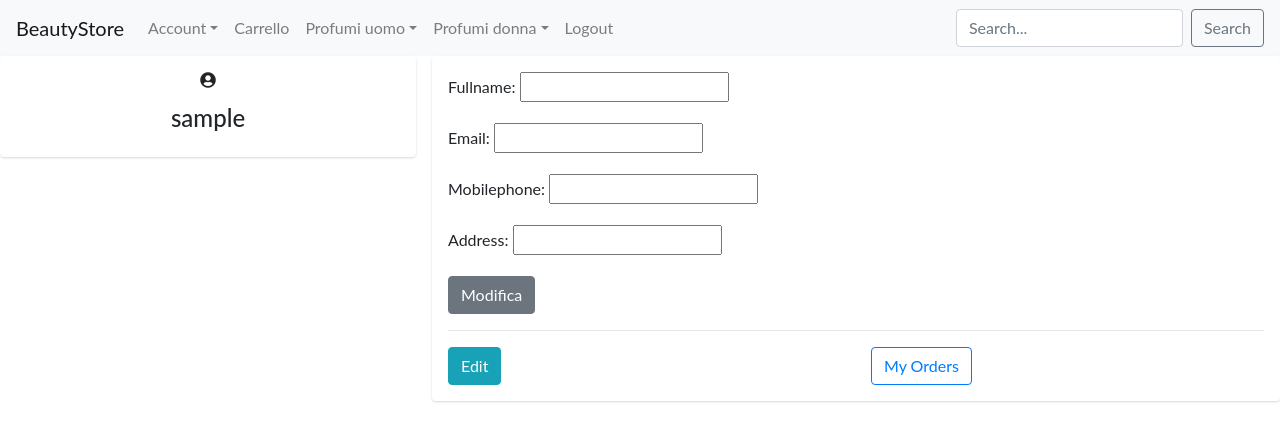
After one commit to cristinacorghi/BeautyProject, a Django app: page /profile/ in a window 1280 px wide. The commit adds this page. Shown: the top 441 px of the page. Run offline with Django 3.2, Linux system fonts and the light colour scheme; the visitor is signed in with stand-in values (Sample User, id 1); some libraries are stand-ins or nearby versions.

Commit message:
aggiunto profilo utente

```diff
--- a/beautyproject/settings.py
+++ b/beautyproject/settings.py
@@ -15,7 +15,6 @@ from pathlib import Path
 # Build paths inside the project like this: BASE_DIR / 'subdir'.
 BASE_DIR = Path(__file__).resolve().parent.parent
 
-
 # Quick-start development settings - unsuitable for production
 # See https://docs.djangoproject.com/en/3.2/howto/deployment/checklist/
 
@@ -26,7 +25,6 @@ SECRET_KEY = 'django-insecure-vi@6$q$ou8+*_vz_+v2m=j1n2db6)_fkq4o@@)s9bb$$05rw@*
 DEBUG = True
 
 ALLOWED_HOSTS = []
-
 
 # Application definition
 
@@ -71,7 +69,6 @@ TEMPLATES = [
 
 WSGI_APPLICATION = 'beautyproject.wsgi.application'
 
-
 # Database
 # https://docs.djangoproject.com/en/3.2/ref/settings/#databases
 
@@ -81,7 +78,6 @@ DATABASES = {
         'NAME': BASE_DIR / 'db.sqlite3',
     }
 }
-
 
 # Password validation
 # https://docs.djangoproject.com/en/3.2/ref/settings/#auth-password-validators
@@ -101,7 +97,6 @@ AUTH_PASSWORD_VALIDATORS = [
     },
 ]
 
-
 # Internationalization
 # https://docs.djangoproject.com/en/3.2/topics/i18n/
 
@@ -115,7 +110,6 @@ USE_L10N = True
 
 USE_TZ = True
 
-
 # Static files (CSS, JavaScript, Images)
 # https://docs.djangoproject.com/en/3.2/howto/static-files/
 
--- a/beautyproject/urls.py
+++ b/beautyproject/urls.py
@@ -23,4 +23,7 @@ urlpatterns = [
     path('admin/', admin.site.urls),
     path('login/', views.login_view, name='Accedi'),
     path('register/', UserCreationView.as_view(), name='Registration'),
+    path('logout/', views.logout_view, name='Logout'),
+    path('profile/', views.Profile, name='Profile'),
+    path('search_bar/', views.SearchBar, name='SearchBar'),
 ]
--- a/beautyproject/views.py
+++ b/beautyproject/views.py
@@ -9,6 +9,8 @@ from django.contrib.auth import (
 from django.urls import reverse_lazy
 from django.views.generic import CreateView
 from forms.loginForm import UserLoginForm
+from forms.profileForm import ProfileForm
+from django.contrib.auth.models import User
 
 
 def Base(request):
@@ -36,6 +38,50 @@ class UserCreationView(CreateView):
     success_url = reverse_lazy('/')
 
 
+def Profile(request):
+    form = ProfileForm(request.POST or None)
+    title = 'profilo'
+
+    if form.is_valid():
+        fullName = form.cleaned_data.get('fullName')
+        email = form.cleaned_data.get('email')
+        mobilePhone = form.cleaned_data.get('mobilePhone')
+        address = form.cleaned_data.get('address')
+        print("sono il fullname -> " + fullName)
+        print("sono il email -> " + email)
+        print("sono il mobilePhone -> " + mobilePhone)
+        print("sono il address -> " + address)
+        '''
+        in questo modo estraggo univocamente l'utente
+
+        ----> DA FARE:
+        - estrapolare attuale utente loggato, prenderne l'ID e estrarre tutti i suoi dati salvati nel db
+        filtrando l'oggetto user (qua sotto).
+        user = User.objects.filter(id="(id attuale loggato)")
+        '''
+
+        user = User.objects.filter(username="cristina")
+
+        '''in questo modo ho elencato tutti i campi dell'oggetto user'''
+        print(user.values_list())
+        '''a questo punto andare a modificare i campi estratti e memorizzare l'oggetto modificato nel db
+        sovrascrivendo quello vecchio (vedere su internet)'''
+
+    else:
+        print("sono il GET")
+    return render(request, 'profile.html', {'form': form, 'title': title})
+
+
 def logout_view(request):
     logout(request)
-    return redirect('/')
+    return render(request, 'logout.html')
+
+
+def SearchBar(request):
+    if request.method == 'POST':
+        searched = request.POST['searched']
+        venues = Product.objects.filter(name__contains=searched)
+        return render(request, 'search_bar.html', {'searched': searched, 'venues': venues})
+        '''12:37'''
+    else:
+        return render(request, 'search_bar.html')
--- /dev/null
+++ b/forms/profileForm.py
@@ -0,0 +1,14 @@
+from django import forms
+from django.contrib.auth import (
+    authenticate,
+    get_user_model,
+)
+
+User = get_user_model()
+
+
+class ProfileForm(forms.Form):
+    fullName = forms.CharField(max_length=150)
+    email = forms.EmailField(widget=forms.EmailInput)
+    mobilePhone = forms.CharField(max_length=10)
+    address = forms.CharField(max_length=150)
--- /dev/null
+++ b/static/css/profile.css
@@ -0,0 +1,44 @@
+.card {
+    box-shadow: 0 1px 3px 0 rgba(0,0,0,.1), 0 1px 2px 0 rgba(0,0,0,.06);  /*ombra*/
+}
+
+.card {
+    position: relative;
+    display: flex;
+    flex-direction: column;
+    min-width: 0;
+    word-wrap: break-word;
+    background-color: #fff;
+    background-clip: border-box;
+    border: 0 solid rgba(0,0,0,.125);
+    border-radius: .25rem;
+}
+
+.card-body {
+    flex: 1 1 auto;
+    min-height: 1px;
+    padding: 1rem;
+}
+
+.gutters-sm {
+    margin-right: -8px;
+    margin-left: -8px;
+}
+
+.gutters-sm>.col, .gutters-sm>[class*=col-] {
+    padding-right: 8px;
+    padding-left: 8px;
+}
+.mb-3, .my-3 {
+    margin-bottom: 1rem!important;
+}
+
+.bg-gray-300 {
+    background-color: #e2e8f0;
+}
+.h-100 {
+    height: 100%!important;
+}
+.shadow-none {
+    box-shadow: none!important;
+}
--- a/templates/base.html
+++ b/templates/base.html
@@ -7,6 +7,10 @@
     <link rel="stylesheet"  href="{%  static  'css/bootstrap-grid.css'  %}">
     <link rel="stylesheet"  href="{%  static  'css/bootstrap-reboot.css'  %}">
     <link rel="stylesheet"  href="{%  static  'css/custom.css'  %}">
+    <link rel="stylesheet"  href="{%  static  'css/profile.css'  %}">
+    <link rel="stylesheet" href="https://use.fontawesome.com/releases/v5.7.0/css/all.css"
+          integrity="sha384-lZN37f5QGtY3VHgisS14W3ExzMWZxybE1SJSEsQp9S+oqd12jhcu+A56Ebc1zFSJ"
+          crossorigin="anonymous">
     <title>BeautyStore</title>
 </head>
 <body>
@@ -25,18 +29,43 @@
             <div class="dropdown-menu" aria-labelledby="navbarDropdown">
               <a class="dropdown-item" href="/login">Accedi</a>
               <a class="dropdown-item" href="/register">Registrati</a>
-              <a class="dropdown-item" href="#">I miei ordini</a>
-              <!--<div class="dropdown-divider"></div>
-              <a class="dropdown-item" href="#">Something else here</a>-->
+              {% if user.is_authenticated %}
+                <a class="dropdown-item" href="/profile">Profilo</a>
+              {% endif %}
             </div>
           </li>
           <li>
               <a class="nav-link" href="#" role="button" aria-haspopup="true" aria-expanded="false">Carrello</a>
           </li>
+          <li class="nav-item dropdown">
+              <a class="nav-link dropdown-toggle" href="#" id="navbarDropdown" role="button"
+                 data-toggle="dropdown" aria-haspopup="true" aria-expanded="false">Profumi uomo</a>
+              <div class="dropdown-menu" aria-labelledby="navbarDropdown">
+                  <a class="dropdown-item" href="#">Paco Rabanne</a>
+                  <a class="dropdown-item" href="#">Eau de Toilette</a>
+                  <a class="dropdown-item" href="#">Hermés</a>
+                  <a class="dropdown-item" href="#">Yves Saint Laurent</a>
+            </div>
+          </li>
+          <li class="nav-item dropdown">
+              <a class="nav-link dropdown-toggle" href="#" id="navbarDropdown" role="button"
+                 data-toggle="dropdown" aria-haspopup="true" aria-expanded="false">Profumi donna</a>
+              <div class="dropdown-menu" aria-labelledby="navbarDropdown">
+                  <a class="dropdown-item" href="#">Chanel</a>
+                  <a class="dropdown-item" href="#">Eau de Parfum</a>
+            </div>
+          </li>
+          {% if user.is_authenticated %}
+            <li>
+              <a class="nav-link" href="logout/" role="button" aria-haspopup="true" aria-expanded="false">Logout</a>
+            </li>
+          {% endif %}
         </ul>
-        <form class="form-inline my-2 my-lg-0">
-          <input class="form-control mr-sm-2" type="search" placeholder="Search..." aria-label="Search">
-          <button class="btn btn-outline-success my-2 my-sm-0" type="submit">Search</button>
+
+        <form class="form-inline my-2 my-lg-0" method=POST action="{% url 'SearchBar' %}">
+          {% csrf_token %}
+          <input class="form-control mr-sm-2" type="search" placeholder="Search..." aria-label="Search" name="searched">
+          <button class="btn btn-outline-secondary my-2 my-sm-0" type="submit">Search</button>
         </form>
       </div>
     </nav>
--- /dev/null
+++ b/templates/profile.html
@@ -0,0 +1,49 @@
+{% extends 'base.html' %}
+{% block content %}
+    <div class="main-body">
+        <div class="row gutters-sm">
+            <div class="col-md-4 mb-3">
+                <div class="card">
+                    <div class="card-body">
+                        <div class="d-flex flex-column align-items-center text-center">
+                            <i class="fas fa-user-circle"></i>
+                            <div class="mt-3">
+                                <h4>{{ user.username }}</h4>
+                            </div>
+                        </div>
+                    </div>
+                </div>
+            </div>
+            <div class="col-md-8">
+                <div class="card mb-3">
+                    <div class="card-body">
+                        <form action="{% url 'Profile' %}" method="post" enctype="multipart/form-data">
+                           {% csrf_token %}
+                           {{ form.as_p }}
+                            <input type="submit" class="btn btn-secondary" value="Modifica" />
+                       </form>
+                        <!--
+                        <div class="row">
+                            <div class="col-sm-3">
+                                <h6 class="mb-0">Full Name</h6>
+                            </div>
+                            <div class="col-sm-9 text-secondary">
+                                <input type="text" class="form-control" value="">
+                            </div>
+                        </div>
+                        -->
+                        <hr>
+                        <div class="row">
+                            <div class="col-6">
+                                <a class="btn btn-info " target="__blank" href="https://www.bootdey.com/snippets/view/profile-edit-data-and-skills">Edit</a>
+                            </div>
+                            <div class="col-6">
+                                <button class="btn btn-outline-primary">My Orders</button>
+                            </div>
+                        </div>
+                    </div>
+                </div>
+            </div>
+        </div>
+    </div>
+{% endblock %}
```
Also changed, not shown: static/css/homepage.css (+67 -43 lines), templates/homepage.html (+45 -9 lines), templates/logout.html (added, +7 -0 lines), templates/search_bar.html (added, +14 -0 lines), static/img/products/1Million_PacoRabanne.jpg (added), static/img/products/JeanPaulGaultier.jpg (added), static/img/products/Terre_HErmes.jpg (added), static/img/products/bg1.png (deleted), static/img/products/logo.png (deleted), static/img/products/user.png (deleted).
